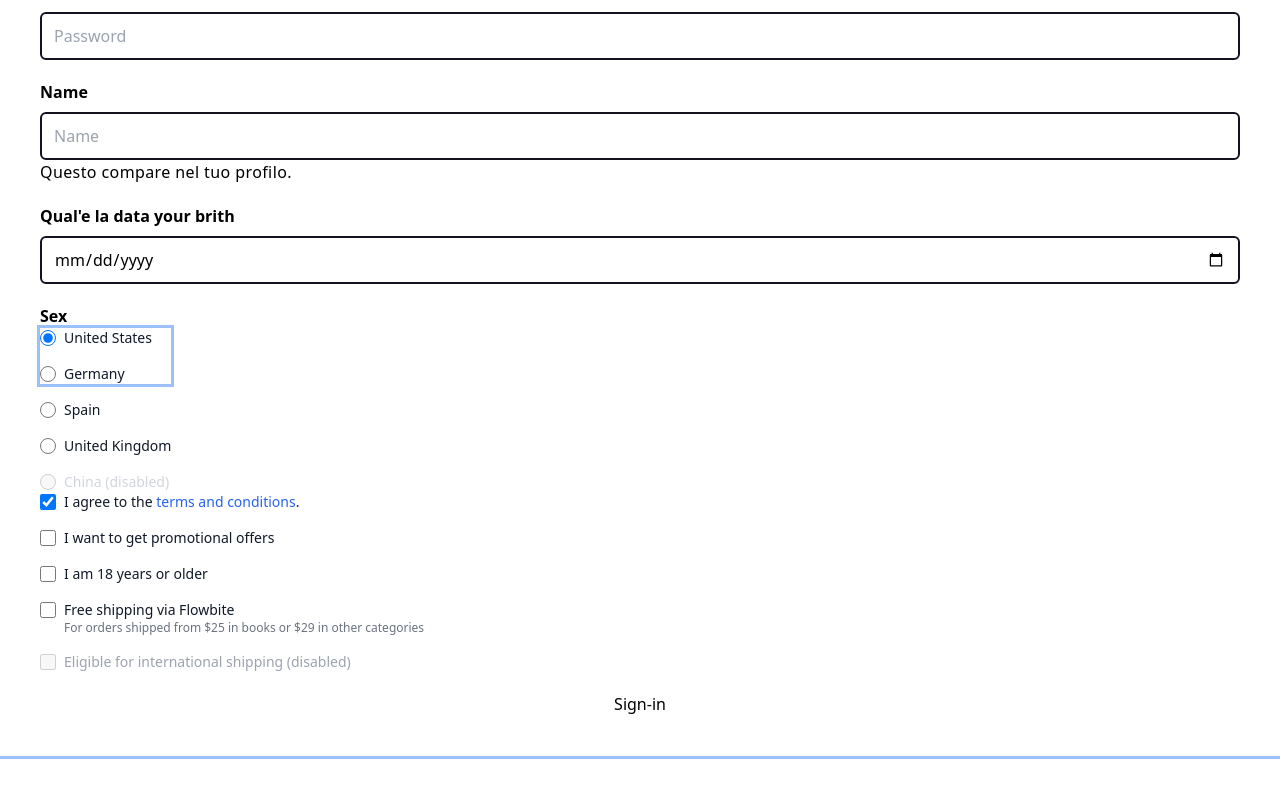
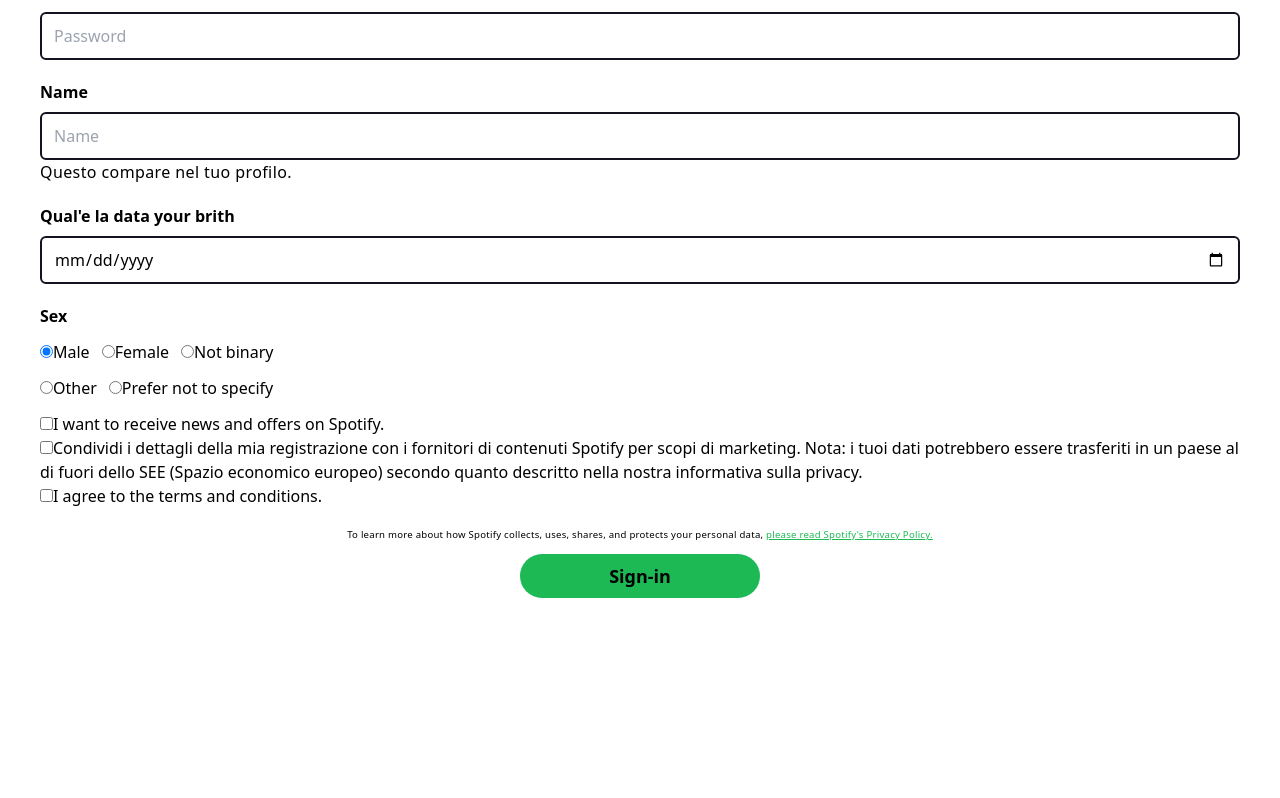
Before and after one commit to Graziano10/Spotify_Project, a React (Vite) app in the folder FrontEnd/: page /register in a window 1280 px wide. Shown: the part 532-1330 px from the top of the page. After the commit the page ends 1170 px from the top, so only its background shows below. Built offline with nearby package versions, Linux system fonts and the light colour scheme; the HTML template or start-up script is replaced by a standard one.

Commit message:
Ultimate page Register

```diff
--- a/FrontEnd/src/pages/Register.jsx
+++ b/FrontEnd/src/pages/Register.jsx
@@ -158,194 +158,167 @@ const Resgister = () => {
           </label>
 
           <fieldset>
-            <legend class="sr-only flex h-full">Countries</legend>
-            <div className="ring">
-              <div class="flex items-center mb-4">
+            <div className="flex gap-3 my-3">
+              <div classname="flex items-center mb-4">
                 <input
                   id="country-option-1"
                   type="radio"
                   name="countries"
                   value="USA"
-                  class="w-4 h-4 border-gray-300 focus:ring-2 focus:ring-blue-300 dark:focus:ring-blue-600 dark:focus:bg-blue-600 dark:bg-gray-700 dark:border-gray-600"
+                  classname="w-4 h-4 border-gray-300 focus:ring-2 focus:ring-blue-300 dark:focus:ring-blue-600 dark:focus:bg-blue-600 dark:bg-gray-700 dark:border-gray-600"
                   checked
                 />
                 <label
                   for="country-option-1"
-                  class="block ml-2 text-sm font-medium text-gray-900 dark:text-gray-300"
+                  classname="block ml-2 text-sm font-medium text-gray-900 dark:text-gray-300"
                 >
-                  United States
+                  Male
                 </label>
               </div>
 
-              <div class="flex items-center mb-4">
+              <div classname="flex items-center mb-4">
                 <input
                   id="country-option-2"
                   type="radio"
                   name="countries"
                   value="Germany"
-                  class="w-4 h-4 border-gray-300 focus:ring-2 focus:ring-blue-300 dark:focus:ring-blue-600 dark:focus:bg-blue-600 dark:bg-gray-700 dark:border-gray-600"
+                  classname="w-4 h-4 border-gray-300 focus:ring-2 focus:ring-blue-300 dark:focus:ring-blue-600 dark:focus:bg-blue-600 dark:bg-gray-700 dark:border-gray-600"
                 />
                 <label
                   for="country-option-2"
-                  class="block ml-2 text-sm font-medium text-gray-900 dark:text-gray-300"
+                  classname="block ml-2 text-sm font-medium text-gray-900 dark:text-gray-300"
                 >
-                  Germany
+                  Female
+                </label>
+              </div>
+              <div classname="flex items-center mb-4">
+                <input
+                  id="country-option-2"
+                  type="radio"
+                  name="countries"
+                  value="Germany"
+                  classname="w-4 h-4 border-gray-300 focus:ring-2 focus:ring-blue-300 dark:focus:ring-blue-600 dark:focus:bg-blue-600 dark:bg-gray-700 dark:border-gray-600"
+                />
+                <label
+                  for="country-option-2"
+                  classname="block ml-2 text-sm font-medium text-gray-900 dark:text-gray-300"
+                >
+                  Not binary
                 </label>
               </div>
             </div>
-            <div>
-              <div class="flex items-center mb-4">
+            <div className="flex gap-3 my-3">
+              <div classname="flex items-center mb-4">
                 <input
-                  id="country-option-3"
+                  id="country-option-1"
                   type="radio"
                   name="countries"
-                  value="Spain"
-                  class="w-4 h-4 border-gray-300 focus:ring-2 focus:ring-blue-300 dark:focus:ring-blue-600 dark:bg-gray-700 dark:border-gray-600"
+                  value="USA"
+                  classname="w-4 h-4 border-gray-300 focus:ring-2 focus:ring-blue-300 dark:focus:ring-blue-600 dark:focus:bg-blue-600 dark:bg-gray-700 dark:border-gray-600"
                 />
                 <label
-                  for="country-option-3"
-                  class="block ml-2 text-sm font-medium text-gray-900 dark:text-gray-300"
+                  for="country-option-1"
+                  classname="block ml-2 text-sm font-medium text-gray-900 dark:text-gray-300"
                 >
-                  Spain
+                  Other
                 </label>
               </div>
 
-              <div class="flex items-center mb-4">
+              <div classname="flex items-center mb-4">
                 <input
-                  id="country-option-4"
+                  id="country-option-2"
                   type="radio"
                   name="countries"
-                  value="United Kingdom"
-                  class="w-4 h-4 border-gray-300 focus:ring-2 focus:ring:blue-300 dark:focus-ring-blue-600 dark:bg-gray-700 dark:border-gray-600"
+                  value="Germany"
+                  classname="w-4 h-4 border-gray-300 focus:ring-2 focus:ring-blue-300 dark:focus:ring-blue-600 dark:focus:bg-blue-600 dark:bg-gray-700 dark:border-gray-600"
                 />
                 <label
-                  for="country-option-4"
-                  class="block ml-2 text-sm font-medium text-gray-900 dark:text-gray-300"
+                  for="country-option-2"
+                  classname="block ml-2 text-sm font-medium text-gray-900 dark:text-gray-300"
                 >
-                  United Kingdom
+                  Prefer not to specify
                 </label>
               </div>
             </div>
+          </fieldset>
 
-            <div class="flex items-center">
+          {/* --- */}
+
+          <fieldset>
+            <div classname="flex items-center mb-4">
               <input
-                id="option-disabled"
-                type="radio"
-                name="countries"
-                value="China"
-                class="w-4 h-4 border-gray-200 focus:ring-2 focus:ring-blue-300 dark:focus:ring-blue-600 dark:bg-gray-700 dark:border-gray-600"
-                disabled
+                id="checkbox-3"
+                type="checkbox"
+                value=""
+                classname="w-4 h-4 m-5"
               />
               <label
-                for="option-disabled"
-                class="block ml-2 text-sm font-medium text-gray-300 dark:text-gray-700"
+                for="checkbox-3"
+                classname="ml-2 text-sm font-bold text-black"
               >
-                China (disabled)
+                I want to receive news and offers on Spotify.
               </label>
             </div>
-          </fieldset>
+            <div classname="flex items-center mb-4">
+              <input
+                id="checkbox-2"
+                type="checkbox"
+                value=""
+                classname="w-4 h-4 text-blue-600 bg-gray-100 border-gray-300 rounded focus:ring-blue-500"
+              />
+              <label
+                for="checkbox-2"
+                classname="ml-2 text-sm font-medium text-black text-center indent-1.5"
+              >
+                <label
+                  for="checkbox-3"
+                  classname="ml-2 text-sm font-medium text-gray-900 dark:text-gray-300"
+                >
+                  Condividi i dettagli della mia registrazione con i fornitori
+                  di contenuti Spotify per scopi di marketing. Nota: i tuoi dati
+                  potrebbero essere trasferiti in un paese al di fuori dello SEE
+                  (Spazio economico europeo) secondo quanto descritto nella
+                  nostra informativa sulla privacy.
+                </label>
+              </label>
+            </div>
 
-          <fieldset>
-            <legend class="sr-only">Checkbox variants</legend>
-
-            <div class="flex items-center mb-4">
+            <div classname="flex items-center pt-4">
               <input
-                checked
                 id="checkbox-1"
                 type="checkbox"
                 value=""
-                class="w-4 h-4 text-blue-600 bg-gray-100 border-gray-300 rounded focus:ring-blue-500 dark:focus:ring-blue-600 dark:ring-offset-gray-800 dark:focus:ring-offset-gray-800 focus:ring-2 dark:bg-gray-700 dark:border-gray-600"
+                classname="w-4 h-4"
               />
               <label
                 for="checkbox-1"
-                class="ml-2 text-sm font-medium text-gray-900 dark:text-gray-300"
+                classname="ml-2 text-sm font-medium text-black "
               >
                 I agree to the{" "}
                 <a
                   href="#"
-                  class="text-blue-600 hover:underline dark:text-blue-500"
+                  classname="text-invert underline underline-offset-1"
                 >
                   terms and conditions
                 </a>
                 .
               </label>
             </div>
+          </fieldset>
 
-            <div class="flex items-center mb-4">
-              <input
-                id="checkbox-2"
-                type="checkbox"
-                value=""
-                class="w-4 h-4 text-blue-600 bg-gray-100 border-gray-300 rounded focus:ring-blue-500 dark:focus:ring-blue-600 dark:ring-offset-gray-800 dark:focus:ring-offset-gray-800 focus:ring-2 dark:bg-gray-700 dark:border-gray-600"
-              />
-              <label
-                for="checkbox-2"
-                class="ml-2 text-sm font-medium text-gray-900 dark:text-gray-300"
-              >
-                I want to get promotional offers
-              </label>
-            </div>
+          {/* --- */}
 
-            <div class="flex items-center mb-4">
-              <input
-                id="checkbox-3"
-                type="checkbox"
-                value=""
-                class="w-4 h-4 text-blue-600 bg-gray-100 border-gray-300 rounded focus:ring-blue-500 dark:focus:ring-blue-600 dark:ring-offset-gray-800 dark:focus:ring-offset-gray-800 focus:ring-2 dark:bg-gray-700 dark:border-gray-600"
-              />
-              <label
-                for="checkbox-3"
-                class="ml-2 text-sm font-medium text-gray-900 dark:text-gray-300"
-              >
-                I am 18 years or older
-              </label>
-            </div>
-
-            <div class="flex mb-4">
-              <div class="flex items-center h-5">
-                <input
-                  id="helper-checkbox"
-                  aria-describedby="helper-checkbox-text"
-                  type="checkbox"
-                  value=""
-                  class="w-4 h-4 text-blue-600 bg-gray-100 border-gray-300 rounded focus:ring-blue-500 dark:focus:ring-blue-600 dark:ring-offset-gray-800 dark:focus:ring-offset-gray-800 focus:ring-2 dark:bg-gray-700 dark:border-gray-600"
-                />
-              </div>
-              <div class="ml-2 text-sm">
-                <label
-                  for="helper-checkbox"
-                  class="font-medium text-gray-900 dark:text-gray-300"
-                >
-                  Free shipping via Flowbite
-                </label>
-                <p
-                  id="helper-checkbox-text"
-                  class="text-xs font-normal text-gray-500 dark:text-gray-400"
-                >
-                  For orders shipped from $25 in books or $29 in other
-                  categories
-                </p>
-              </div>
-            </div>
-
-            <div class="flex items-center">
-              <input
-                id="international-shipping-disabled"
-                type="checkbox"
-                value=""
-                class="w-4 h-4 border-gray-300 rounded bg-gray-50 focus:ring-3 focus:ring-blue-300 dark:bg-gray-700 dark:border-gray-600 dark:focus:ring-blue-600 dark:ring-offset-gray-800 dark:focus:ring-offset-gray-800"
-                disabled
-              />
-              <label
-                for="international-shipping-disabled"
-                class="ml-2 text-sm font-medium text-gray-400 dark:text-gray-500"
-              >
-                Eligible for international shipping (disabled)
-              </label>
-            </div>
-          </fieldset>
-          <div className="h-full w-full mt-5 flex justify-center items-center">
-            <button>Sign-in</button>
+          <div className="h-full w-full mt-5 flex flex-col gap-3 justify-center items-center">
+            <p className="text-center text-[0.6rem] text-black font-normal tracking-wide">
+              To learn more about how Spotify collects, uses, shares, and
+              protects your personal data,{" "}
+              <a href="#" className="text-invert underline underline-offset-1">
+                please read Spotify's Privacy Policy.
+              </a>
+            </p>
+            <button className="w-[15rem] h-11 bg-invert rounded-full text-lg font-bold">
+              Sign-in
+            </button>
           </div>
         </form>
       </div>
```
